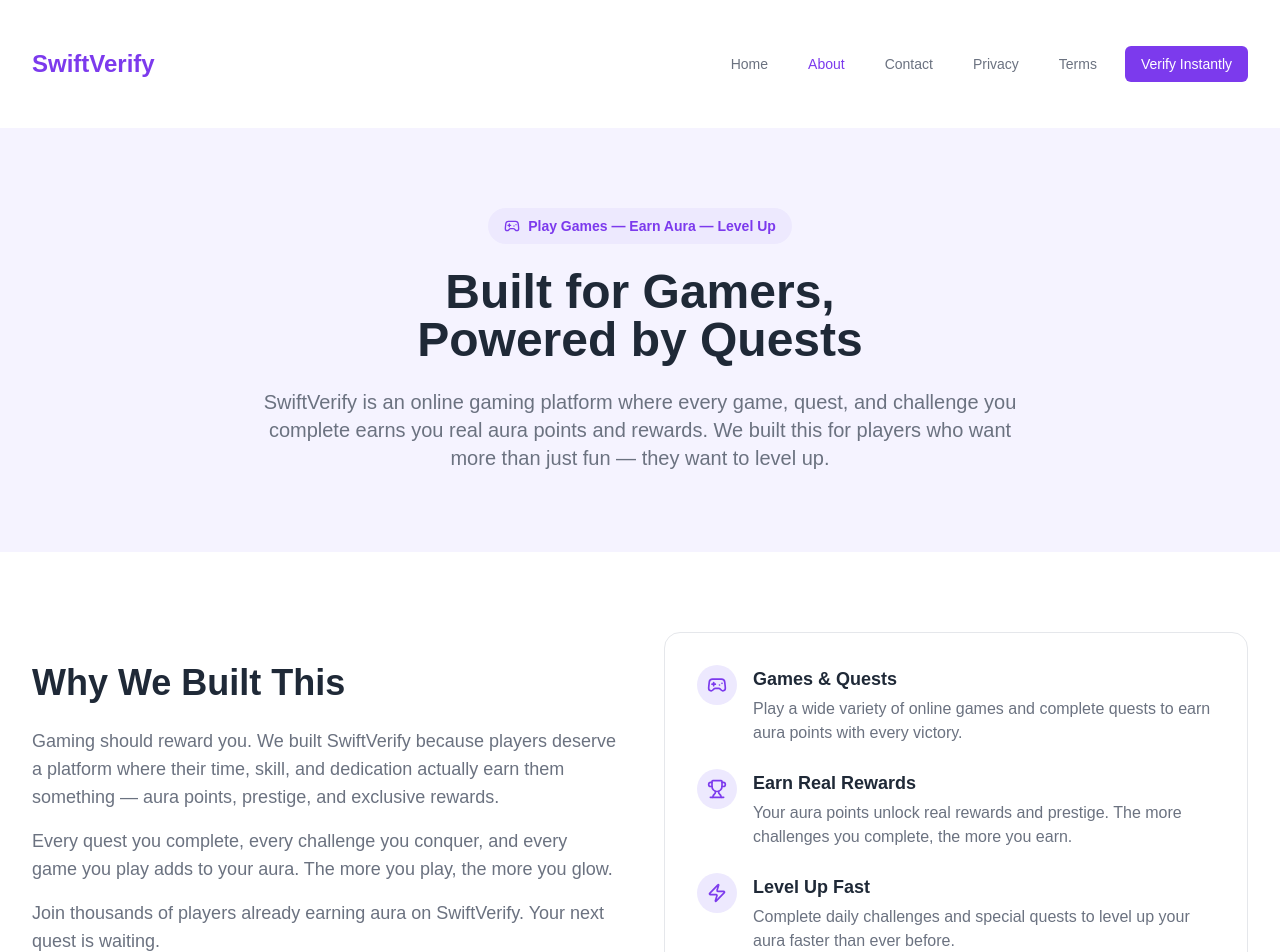
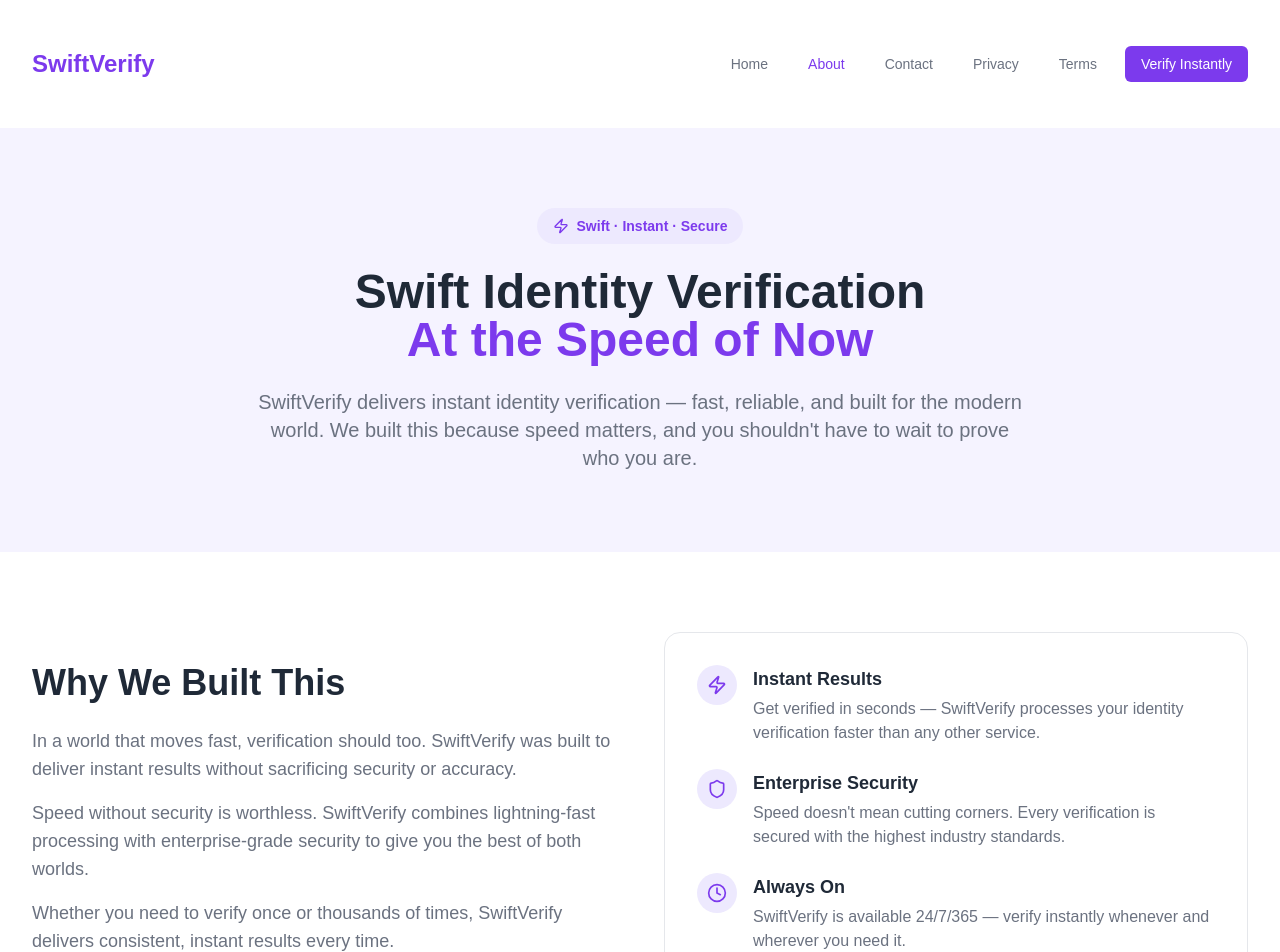
Before and after one commit to Textingman/org23224-swiftverify, a Next.js app: page /about in a window 1280 px wide. Shown: the top 952 px of the page. Built offline with nearby package versions, Linux system fonts and the light colour scheme.

Commit message:
Fix: Update About page to match brand identity

```diff
--- a/app/about/page.tsx
+++ b/app/about/page.tsx
@@ -1,5 +1,5 @@
 import Link from 'next/link';
-import { Gamepad2, Trophy, Zap } from 'lucide-react';
+import { Zap, Shield, Clock } from 'lucide-react';
 import Navbar from '../components/Navbar';
 import Footer from '../components/Footer';
 
@@ -13,14 +13,14 @@ export default function AboutPage() {
         <div className="max-w-7xl mx-auto px-4 sm:px-6 lg:px-8">
           <div className="text-center">
             <div className="inline-flex items-center gap-2 px-4 py-2 rounded-full text-sm font-semibold mb-6" style={{ backgroundColor: '#EDE9FE', color: '#7C3AED' }}>
-              <Gamepad2 className="w-4 h-4" />
-              Play Games — Earn Aura — Level Up
+              <Zap className="w-4 h-4" />
+              Swift · Instant · Secure
             </div>
             <h1 className="text-5xl font-extrabold mb-6" style={{ color: '#1F2937' }}>
-              Built for Gamers,<br />Powered by Quests
+              Swift Identity Verification<br /><span style={{ color: '#7C3AED' }}>At the Speed of Now</span>
             </h1>
             <p className="text-xl max-w-3xl mx-auto" style={{ color: '#6B7280' }}>
-              SwiftVerify is an online gaming platform where every game, quest, and challenge you complete earns you real aura points and rewards. We built this for players who want more than just fun — they want to level up.
+              SwiftVerify delivers instant identity verification — fast, reliable, and built for the modern world. We built this because speed matters, and you shouldn't have to wait to prove who you are.
             </p>
           </div>
         </div>
@@ -32,42 +32,42 @@ export default function AboutPage() {
           <div>
             <h2 className="text-4xl font-bold mb-6" style={{ color: '#1F2937' }}>Why We Built This</h2>
             <p className="text-lg mb-4" style={{ color: '#6B7280' }}>
-              Gaming should reward you. We built SwiftVerify because players deserve a platform where their time, skill, and dedication actually earn them something — aura points, prestige, and exclusive rewards.
+              In a world that moves fast, verification should too. SwiftVerify was built to deliver instant results without sacrificing security or accuracy.
             </p>
             <p className="text-lg mb-4" style={{ color: '#6B7280' }}>
-              Every quest you complete, every challenge you conquer, and every game you play adds to your aura. The more you play, the more you glow.
+              Speed without security is worthless. SwiftVerify combines lightning-fast processing with enterprise-grade security to give you the best of both worlds.
             </p>
             <p className="text-lg" style={{ color: '#6B7280' }}>
-              Join thousands of players already earning aura on SwiftVerify. Your next quest is waiting.
+              Whether you need to verify once or thousands of times, SwiftVerify delivers consistent, instant results every time.
             </p>
           </div>
           <div className="rounded-2xl p-8 border" style={{ backgroundColor: '#FFFFFF', borderColor: '#E5E7EB' }}>
             <div className="space-y-6">
               <div className="flex items-start">
                 <div className="flex-shrink-0 w-10 h-10 rounded-full flex items-center justify-center" style={{ backgroundColor: '#EDE9FE' }}>
-                  <Gamepad2 className="w-5 h-5" style={{ color: '#7C3AED' }} />
+                  <Zap className="w-5 h-5" style={{ color: '#7C3AED' }} />
                 </div>
                 <div className="ml-4">
-                  <h3 className="text-lg font-semibold mb-1" style={{ color: '#1F2937' }}>Games & Quests</h3>
-                  <p style={{ color: '#6B7280' }}>Play a wide variety of online games and complete quests to earn aura points with every victory.</p>
+                  <h3 className="text-lg font-semibold mb-1" style={{ color: '#1F2937' }}>Instant Results</h3>
+                  <p style={{ color: '#6B7280' }}>Get verified in seconds — SwiftVerify processes your identity verification faster than any other service.</p>
                 </div>
               </div>
               <div className="flex items-start">
                 <div className="flex-shrink-0 w-10 h-10 rounded-full flex items-center justify-center" style={{ backgroundColor: '#EDE9FE' }}>
-                  <Trophy className="w-5 h-5" style={{ color: '#7C3AED' }} />
+                  <Shield className="w-5 h-5" style={{ color: '#7C3AED' }} />
                 </div>
                 <div className="ml-4">
-                  <h3 className="text-lg font-semibold mb-1" style={{ color: '#1F2937' }}>Earn Real Rewards</h3>
-                  <p style={{ color: '#6B7280' }}>Your aura points unlock real rewards and prestige. The more challenges you complete, the more you earn.</p>
+                  <h3 className="text-lg font-semibold mb-1" style={{ color: '#1F2937' }}>Enterprise Security</h3>
+                  <p style={{ color: '#6B7280' }}>Speed doesn't mean cutting corners. Every verification is secured with the highest industry standards.</p>
                 </div>
               </div>
               <div className="flex items-start">
                 <div className="flex-shrink-0 w-10 h-10 rounded-full flex items-center justify-center" style={{ backgroundColor: '#EDE9FE' }}>
-                  <Zap className="w-5 h-5" style={{ color: '#7C3AED' }} />
+                  <Clock className="w-5 h-5" style={{ color: '#7C3AED' }} />
                 </div>
                 <div className="ml-4">
-                  <h3 className="text-lg font-semibold mb-1" style={{ color: '#1F2937' }}>Level Up Fast</h3>
-                  <p style={{ color: '#6B7280' }}>Complete daily challenges and special quests to level up your aura faster than ever before.</p>
+                  <h3 className="text-lg font-semibold mb-1" style={{ color: '#1F2937' }}>Always On</h3>
+                  <p style={{ color: '#6B7280' }}>SwiftVerify is available 24/7/365 — verify instantly whenever and wherever you need it.</p>
                 </div>
               </div>
             </div>
```
